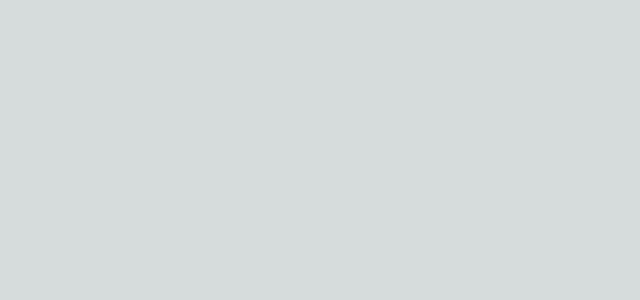
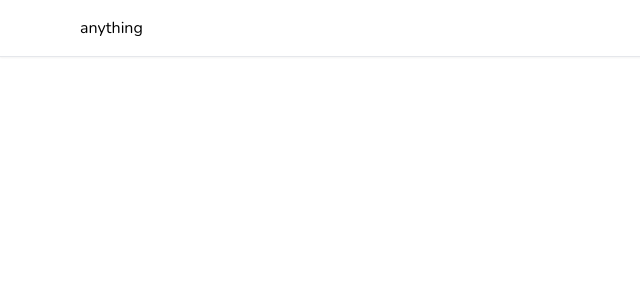
Before and after one commit to adityatyagi-av/IndiStay, a Next.js app: page / in a window 1280 px wide. Shown: the top 300 px of the page, without its empty margins (0-640 px from the left). Built offline with nearby package versions, Linux system fonts and the light colour scheme.

Commit message:
added some files

```diff
--- /dev/null
+++ b/app/components/Container.tsx
@@ -0,0 +1,21 @@
+"use client"
+
+interface ContainerProps{
+    children: React.ReactNode;
+}
+const Container: React.FC<ContainerProps> = ({children}) => {
+  return (
+    <div
+    className="
+    max-w-[2520px]
+    mx-auto
+    xl:px-20
+    md:px-10
+    sm:px-2
+    px-4">
+      {children}
+    </div>
+  )
+}
+
+export default Container
--- /dev/null
+++ b/app/components/footer/Footer.tsx
@@ -0,0 +1,11 @@
+import React from 'react'
+
+const Footer = () => {
+  return (
+    <div>
+      Footer
+    </div>
+  )
+}
+
+export default Footer
--- /dev/null
+++ b/app/components/navbar/Navbar.tsx
@@ -0,0 +1,18 @@
+import Container from "../Container"
+
+const Navbar = () => {
+  return (
+    <div className="fixed w-full bg-white z-10 shadow-sm">
+       <div
+       className="py-4
+       border-b-[1px]"
+       >
+        <Container>
+            anything
+        </Container>
+        </div>
+    </div>
+  )
+}
+
+export default Navbar
--- a/app/globals.css
+++ b/app/globals.css
@@ -2,26 +2,8 @@
 @tailwind components;
 @tailwind utilities;
 
-:root {
-  --foreground-rgb: 0, 0, 0;
-  --background-start-rgb: 214, 219, 220;
-  --background-end-rgb: 255, 255, 255;
+html,
+body,
+:root{
+    height: 100%;
 }
-
-@media (prefers-color-scheme: dark) {
-  :root {
-    --foreground-rgb: 255, 255, 255;
-    --background-start-rgb: 0, 0, 0;
-    --background-end-rgb: 0, 0, 0;
-  }
-}
-
-body {
-  color: rgb(var(--foreground-rgb));
-  background: linear-gradient(
-      to bottom,
-      transparent,
-      rgb(var(--background-end-rgb))
-    )
-    rgb(var(--background-start-rgb));
-}
--- a/app/layout.tsx
+++ b/app/layout.tsx
@@ -1,12 +1,14 @@
 import './globals.css'
 import type { Metadata } from 'next'
-import { Inter } from 'next/font/google'
+import { Nunito } from 'next/font/google'
+import Navbar from './components/navbar/Navbar'
+import Footer from './components/footer/Footer'
 
-const inter = Inter({ subsets: ['latin'] })
+const font = Nunito({ subsets: ['latin'] })
 
 export const metadata: Metadata = {
-  title: 'Create Next App',
-  description: 'Generated by create next app',
+  title: 'IndiStay',
+  description: 'Stay wherever you want to',
 }
 
 export default function RootLayout({
@@ -16,7 +18,11 @@ export default function RootLayout({
 }) {
   return (
     <html lang="en">
-      <body className={inter.className}>{children}</body>
+      <body className={font.className}>
+        <Navbar/>
+        {children}
+        <Footer/>
+        </body>
     </html>
   )
 }
--- a/app/page.tsx
+++ b/app/page.tsx
@@ -2,7 +2,7 @@ import Image from 'next/image'
 
 export default function Home() {
   return (
-    <main></main>
+    <div className='text-violet-500 text-2xl'>IndiStay</div>
 
   )
 }
--- a/tailwind.config.js
+++ b/tailwind.config.js
@@ -6,13 +6,7 @@ module.exports = {
     './app/**/*.{js,ts,jsx,tsx,mdx}',
   ],
   theme: {
-    extend: {
-      backgroundImage: {
-        'gradient-radial': 'radial-gradient(var(--tw-gradient-stops))',
-        'gradient-conic':
-          'conic-gradient(from 180deg at 50% 50%, var(--tw-gradient-stops))',
-      },
-    },
+    extend: {},
   },
   plugins: [],
 }
```
Also changed, not shown: package.json (+5 -3 lines), 1 other file (tests, documents, lock files or other folders).
